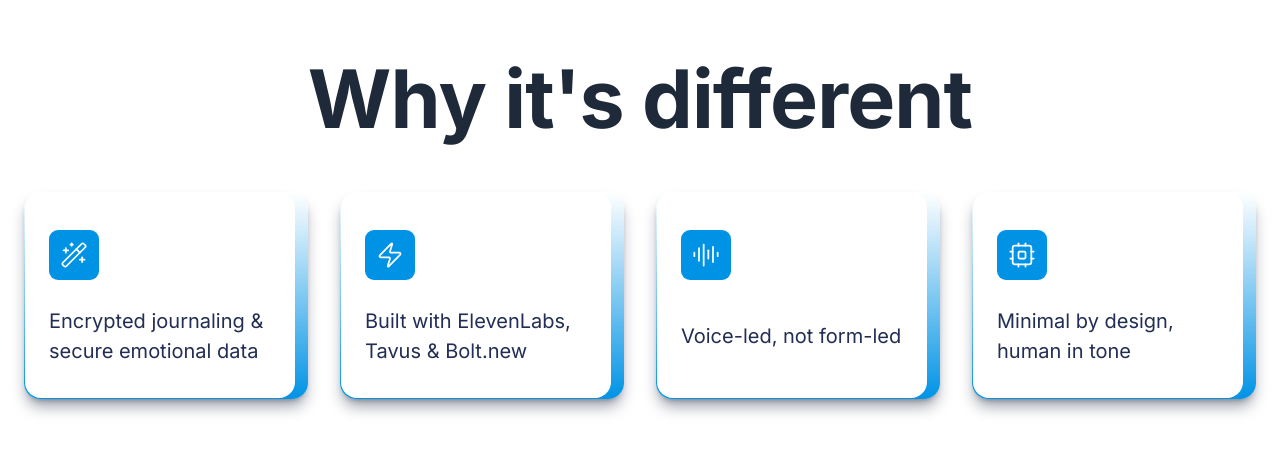
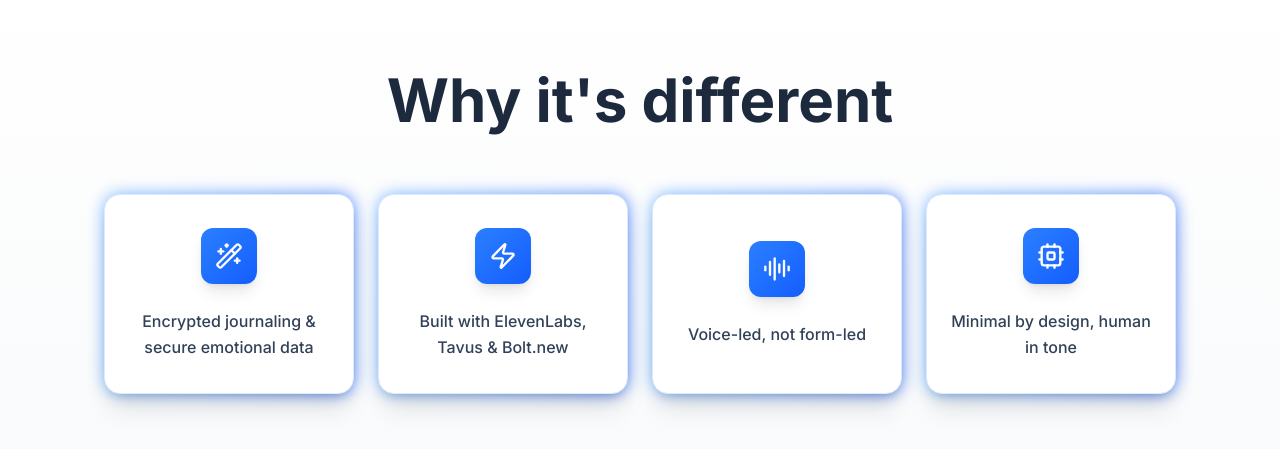
Before and after one commit to Ashnagdarc/TherapifyMe, a React (Vite) app: page / in a window 1280 px wide. Shown: the part 3089-3538 px from the top of the page. Built offline with nearby package versions, Linux system fonts and the light colour scheme; no server answers.

Commit message:
Refactor WhyDifferent component with updated UI: added gradient background, improved layout, and enhanced feature card styles for better visual appeal.

```diff
--- a/src/components/landing/WhyDifferent.tsx
+++ b/src/components/landing/WhyDifferent.tsx
@@ -29,14 +29,16 @@
 
 export default function WhyDifferent() {
   return (
-    <FadeInOnScroll id="why-different" className="py-24 bg-white">
+    <div className="py-24 bg-gradient-to-b from-white via-gray-25 to-gray-50">
+      <FadeInOnScroll id="why-different" className="w-full">
         <div className="container mx-auto px-6">
           <div className="text-center mb-16">
-          <p className="text-3xl tracking-[-0.89px] md:text-[80.59px] md:leading-[57.92px] font-[700] text-text-blue-900">
+            <h2 className="text-4xl md:text-6xl font-bold text-slate-800 mb-4">
               Why it's different
-          </p>
+            </h2>
           </div>
-        <div className="grid justify-center gap-[2rem] md:grid-cols-2 lg:grid-cols-4">
+          <div className="flex justify-center">
+            <div className="grid grid-cols-1 md:grid-cols-2 lg:grid-cols-4 gap-6 max-w-7xl">
               {features.map((feature, index) => (
                 <FeatureCard
                   key={index}
@@ -46,24 +48,30 @@
               ))}
             </div>
           </div>
+        </div>
       </FadeInOnScroll>
+    </div>
   );
 }
 
 function FeatureCard({ icon, title }: FeatureCardProps) {
   return (
-    <div className=" px-[1px] pb-[1px] rounded-2xl bg-[linear-gradient(to_bottom,_#ffffff,_#0093e5)] shadow-lg/40 shadow-dark">
-      <div className="w-[270px] h-[206px] flex flex-col items-start justify-center gap-[2rem] p-6 text-left bg-white rounded-2xl ">
-        <div className="flex justify-center items-center">
-          <div className=" h-[50px] w-[50px] flex items-center justify-center bg-main backdrop-blur-md rounded-[9px]  ">
+    <div className="group relative">
+      {/* Card with gradient background effect */}
+      <div className="absolute inset-0 bg-gradient-to-r from-blue-400 to-blue-600 rounded-2xl blur-sm opacity-75 group-hover:opacity-100 transition-opacity duration-300"></div>
+
+      {/* Main card content */}
+      <div className="relative bg-white rounded-2xl p-6 shadow-xl border border-blue-100 hover:shadow-2xl transition-all duration-300 transform hover:-translate-y-1 min-h-[200px] flex flex-col justify-center items-center text-center">
+        <div className="mb-6">
+          <div className="h-14 w-14 flex items-center justify-center bg-gradient-to-br from-blue-500 to-blue-600 rounded-xl shadow-lg">
             {React.cloneElement(icon as ReactElement, {
               className: "h-7 w-7 text-white",
-              strokeWidth: 1.5,
+              strokeWidth: 2,
             })}
           </div>
         </div>
 
-        <p className="font-[400] text-text-blue text-[16px] h-12 flex items-center justify-center md:text-[20px]">
+        <p className="text-slate-700 text-sm md:text-base font-medium leading-relaxed max-w-[200px]">
           {title}
         </p>
       </div>
```
Lines whose indentation alone changed are shown as unchanged.
